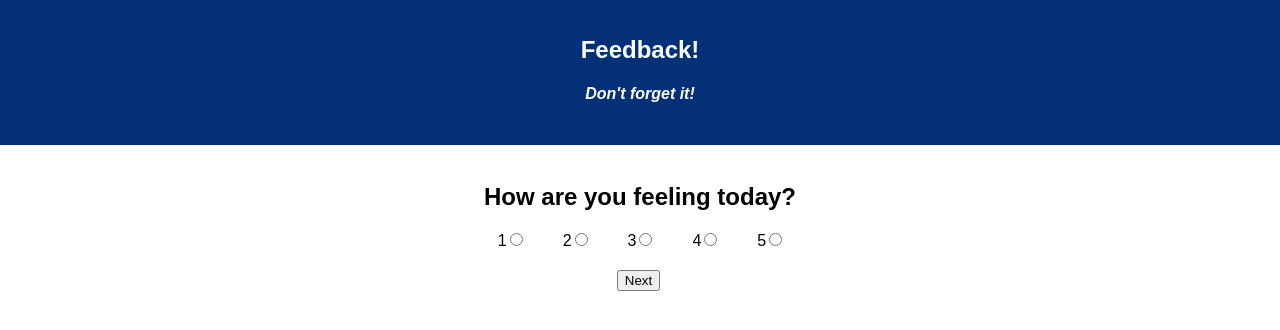
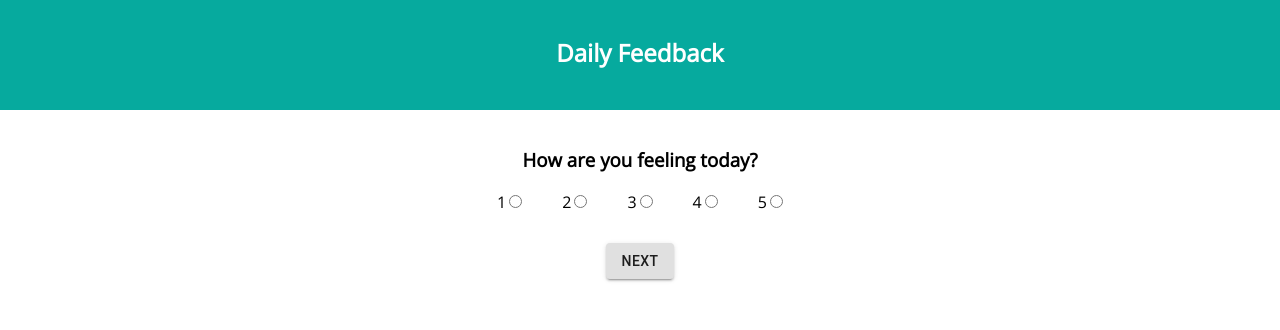
Before and after one commit to brunoreyes/redux-feedback-loop-weekend, a React (Create React App) app: page /#/ in a window 1280 px wide. Shown: the top 330 px of the page. Built offline with nearby package versions, Linux system fonts and the light colour scheme.

Commit message:
Implemented material UI within buttons and text inputs

```diff
--- a/package.json
+++ b/package.json
@@ -4,9 +4,11 @@
   "private": true,
   "proxy": "http://localhost:5000",
   "dependencies": {
+    "@material-ui/core": "^4.11.0",
     "axios": "^0.19.0",
     "dedux": "^2.0.0",
     "pg": "^8.2.1",
+    "prop-types": "^15.7.2",
     "react": "^16.8.6",
     "react-dom": "^16.8.6",
     "react-redux": "^7.2.0",
--- a/src/components/App/App.css
+++ b/src/components/App/App.css
@@ -1,9 +1,15 @@
+@import url('https://fonts.googleapis.com/css2?family=Open+Sans&display=swap');
+
+body {
+  font-family: 'Open Sans', sans-serif;
+}
+
 .App {
   text-align: center;
 }
 
 .App-header {
-  background-color: #033076;
+  background-color: #06aa9e;
   min-height: 70px;
   padding: 20px;
   color: white;
@@ -16,16 +22,25 @@
 .App-intro {
   font-size: large;
 }
-
+main {
+  padding: 20px;
+}
+h3 {
+  margin-top: -5px;
+}
 label {
   margin-left: 20px;
 }
 input {
   margin-right: 20px;
   margin-left: 3px;
+  margin-bottom: 35px;
 }
 
-button {
-  margin: 20px 3px 3px 0px;
-  /* Clockwise */
+.Button {
+  margin: 40px 6px 20px 6px;
 }
+
+.feedbackReviewContainer {
+  margin-top: 40px;
+}
--- a/src/components/App/App.js
+++ b/src/components/App/App.js
@@ -36,10 +36,7 @@ class App extends Component {
       <div className="App">
         <Router>
           <header className="App-header">
-            <h1 className="App-title">Feedback!</h1>
-            <h4>
-              <i>Don't forget it!</i>
-            </h4>
+            <h1 className="App-title">Daily Feedback</h1>
           </header>
           <br />
           <main>
--- a/src/components/Comments/Comments.js
+++ b/src/components/Comments/Comments.js
@@ -1,6 +1,8 @@
 import React, { Component } from 'react';
 // import { Link } from 'react-router-dom';
 import { connect } from 'react-redux';
+import Button from '@material-ui/core/Button';
+import TextField from '@material-ui/core/TextField';
 
 // this is of course for later but I want to add my bootstrap floating placeholder
 // from sql todo list but I 1st have to figure out how to import bootstrap into react
@@ -42,23 +44,29 @@ class Comments extends Component {
   render() {
     return (
       <div>
-        <h2>Any comments you want to leave?</h2>
+        <h3>Any comments you want to leave?</h3>
         <form>
           <div>
-            <label for="commentsIn">Comments</label>
-
-            <input
+            <TextField
+              id="filled-basic"
               onChange={this.textInput}
-              type="text"
-              id="commentsIn"
-              placeholder="Comments"
-            ></input>
+              label="Comment"
+              variant="filled"
+            />
           </div>
         </form>
         {/* <Link to="/reviewfeedback"> */}
         <br></br>
-        <button onClick={this.previousClicked}>Previous</button>
-        <button onClick={this.nextClicked}>Next</button>
+        <span className="Button">
+          <Button variant="contained" onClick={this.previousClicked}>
+            Previous
+          </Button>
+        </span>
+        <span className="Button">
+          <Button variant="contained" onClick={this.nextClicked}>
+            Next
+          </Button>
+        </span>
         {/* </Link> */}
       </div>
     );
--- a/src/components/Feeling/Feeling.js
+++ b/src/components/Feeling/Feeling.js
@@ -1,6 +1,8 @@
 import React, { Component } from 'react';
-import { Link } from 'react-router-dom';
+// import { Link } from 'react-router-dom';
 import { connect } from 'react-redux';
+// import material UI and make sure to install it to
+import Button from '@material-ui/core/Button';
 
 // We do mostly everything besides imports within the class Component
 class Feeling extends Component {
@@ -45,7 +47,7 @@ class Feeling extends Component {
   render() {
     return (
       <div>
-        <h2>How are you feeling today?</h2>
+        <h3>How are you feeling today?</h3>
         <label for="1">1</label>
         <input
           onChange={this.radio}
@@ -89,7 +91,11 @@ class Feeling extends Component {
         ></input>
         <br></br>
         {/* <Link to="/understanding"> */}
-        <button onClick={this.nextClicked}>Next</button>
+        <span className="Button">
+          <Button variant="contained" onClick={this.nextClicked}>
+            Next
+          </Button>
+        </span>
         {/* </Link> */}
       </div>
     );
--- a/src/components/ReviewFeedback/ReviewFeedback.js
+++ b/src/components/ReviewFeedback/ReviewFeedback.js
@@ -1,7 +1,8 @@
 import React, { Component } from 'react';
-import { Link } from 'react-router-dom';
+// import { Link } from 'react-router-dom';
 import { connect } from 'react-redux';
 import axios from 'axios';
+import Button from '@material-ui/core/Button';
 
 class ReviewFeedback extends Component {
   previousClicked = () => {
@@ -32,22 +33,41 @@ class ReviewFeedback extends Component {
   render() {
     return (
       <div>
-        <h2>Review Your Feedback</h2>
+        <h3>Review Your Feedback</h3>
 
         {/* I need to use reduxState to have access to props
           and let's us get a hold of data within redux's storage */}
 
         {/* {JSON.stringify(this.props.reduxState.feedbackReducer)} */}
+        <span className="feedbackReviewContainer">
           <p>Feelings: {this.props.reduxState.feedbackReducer.feeling}</p>
           <p>
             Understanding: {this.props.reduxState.feedbackReducer.understanding}
           </p>
           <p>Support: {this.props.reduxState.feedbackReducer.support}</p>
           <p>Comments: {this.props.reduxState.feedbackReducer.comments}</p>
+        </span>
         {/* <Link to="/submissionsuccess"> */}
         <br></br>
-        <button onClick={this.previousClicked}>Previous</button>
-        <button onClick={this.submitClicked}>Submit</button>
+        <span className="Button">
+          <Button
+            className="Button"
+            variant="contained"
+            onClick={this.previousClicked}
+          >
+            Previous
+          </Button>
+        </span>
+        <span className="Button">
+          <Button
+            className="Button"
+            variant="contained"
+            onClick={this.submitClicked}
+          >
+            Submit
+          </Button>
+        </span>
+
         {/* </Link> */}
       </div>
     );
--- a/src/components/SubmissionSuccess/SubmissionSuccess.js
+++ b/src/components/SubmissionSuccess/SubmissionSuccess.js
@@ -1,6 +1,7 @@
 import React, { Component } from 'react';
 // import { Link } from 'react-router-dom';
 import { connect } from 'react-redux';
+import Button from '@material-ui/core/Button';
 
 class SubmissionSuccess extends Component {
   // Here I am bringing back to the 1st part of the form to fillout new feedback!
@@ -11,12 +12,18 @@ class SubmissionSuccess extends Component {
   render() {
     return (
       <div>
-        <h2>Thank You For Submitting Your Feedback!</h2>
+        <h3>Thank You For Submitting Your Feedback!</h3>
         {/* <Link to="/"> */}
         <br></br>
-        <button onClick={this.leaveNewFeedbackClicked}>
-          Leave New Feedback
-        </button>
+        <span className="Button">
+          <Button
+            className="Button"
+            variant="contained"
+            onClick={this.leaveNewFeedbackClicked}
+          >
+            Leave New Feedback
+          </Button>
+        </span>
         {/* </Link> */}
       </div>
     );
--- a/src/components/Support/Support.js
+++ b/src/components/Support/Support.js
@@ -1,6 +1,7 @@
 import React, { Component } from 'react';
 // import { Link } from 'react-router-dom';
 import { connect } from 'react-redux';
+import Button from '@material-ui/core/Button';
 
 // Set a default for input in order to evade having the user not select an option
 
@@ -95,8 +96,16 @@ class Support extends Component {
         ></input>
         <br></br>
         {/* <Link to="/comments"> */}
-        <button onClick={this.previousClicked}>Previous</button>
-        <button onClick={this.nextClicked}>Next</button>
+        <span className="Button">
+          <Button variant="contained" onClick={this.previousClicked}>
+            Previous
+          </Button>
+        </span>
+        <span className="Button">
+          <Button variant="contained" onClick={this.nextClicked}>
+            Next
+          </Button>
+        </span>
         {/* </Link> */}
       </div>
     );
--- a/src/components/Understanding/Understanding.js
+++ b/src/components/Understanding/Understanding.js
@@ -1,6 +1,7 @@
 import React, { Component } from 'react';
 // import { Link } from 'react-router-dom';
 import { connect } from 'react-redux';
+import Button from '@material-ui/core/Button';
 
 class Understanding extends Component {
   // here is where the user's data is stored after filling out this portion
@@ -92,8 +93,16 @@ class Understanding extends Component {
         ></input>
         <br></br>
         {/* <Link to="/support"> */}
-        <button onClick={this.previousClicked}>Previous</button>
-        <button onClick={this.nextClicked}>Next</button>
+        <span className="Button">
+          <Button variant="contained" onClick={this.previousClicked}>
+            Previous
+          </Button>
+        </span>
+        <span className="Button">
+          <Button variant="contained" onClick={this.nextClicked}>
+            Next
+          </Button>
+        </span>
         {/* </Link> */}
       </div>
     );
--- a/src/index.js
+++ b/src/index.js
@@ -8,6 +8,7 @@ import registerServiceWorker from './registerServiceWorker';
 // Redux Imports
 import { Provider } from 'react-redux';
 import { createStore, combineReducers, applyMiddleware } from 'redux';
+
 
 // the feedbackReducer:
 // - takes in the action.type of set_feedback
```
Also changed, not shown: src/components/Comments/Comments.css (added), 2 other files (tests, documents, lock files or other folders). Lines whose indentation alone changed are shown as unchanged.
